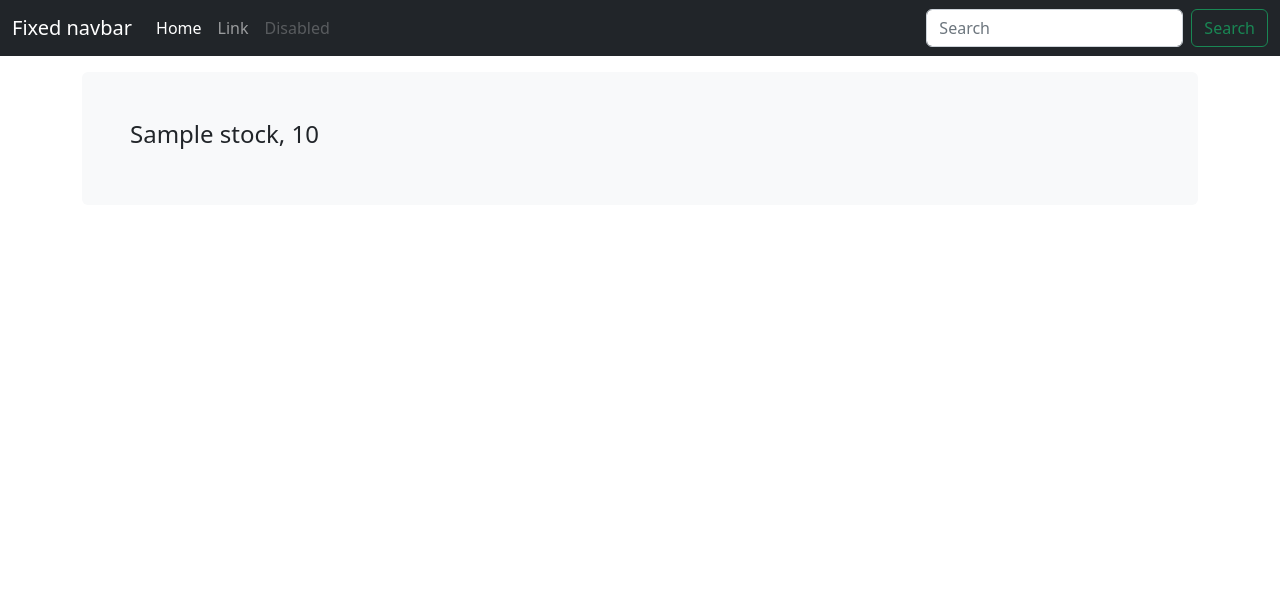
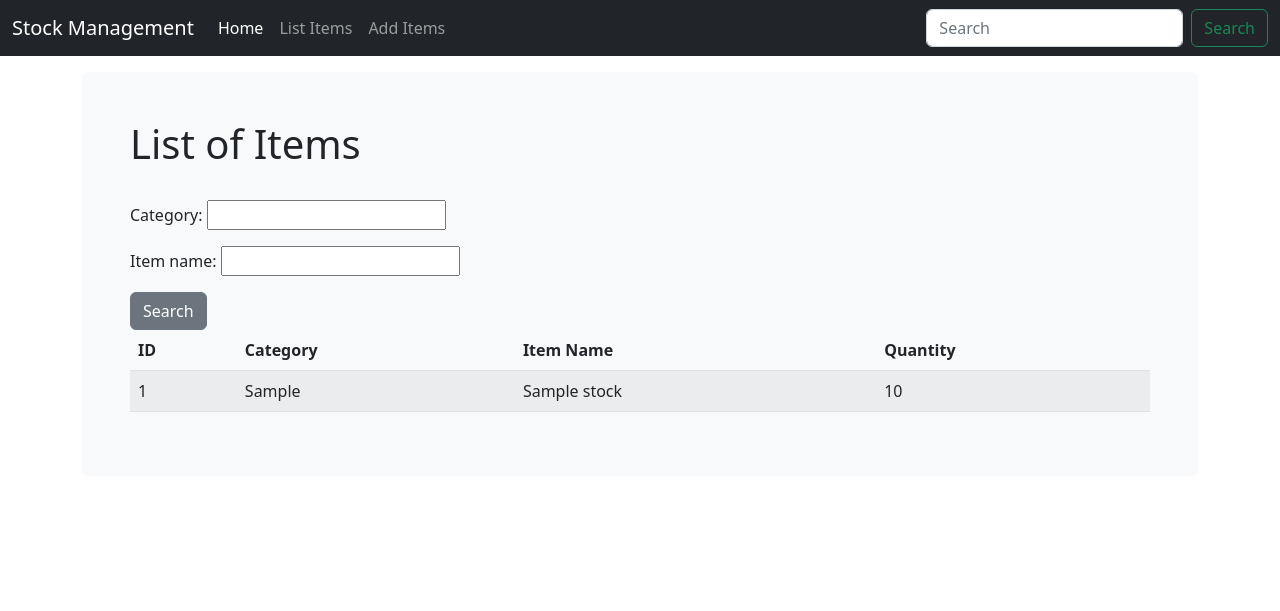
Before and after one commit to Ravishka2000/Stock-Management-System, a Django app: page /listitems/ in a window 1280 px wide. Shown: the top 611 px of the page. Run offline with Django 4.2, Linux system fonts and the light colour scheme; tables that the repository leaves empty hold one stand-in row (values such as "Sample post"); some libraries are stand-ins or nearby versions.

Commit message:
add Search field

```diff
--- a/StockManagementSystem/settings.py
+++ b/StockManagementSystem/settings.py
@@ -37,7 +37,8 @@ INSTALLED_APPS = [
     'django.contrib.sessions',
     'django.contrib.messages',
     'django.contrib.staticfiles',
-    'stockmgmt'
+    'stockmgmt',
+    'crispy_forms',
 ]
 
 MIDDLEWARE = [
@@ -119,6 +120,7 @@ USE_TZ = True
 # https://docs.djangoproject.com/en/4.0/howto/static-files/
 
 STATIC_URL = 'static/'
+CRISPY_TEMPLATE_PACK = 'bootstrap5'
 
 # Default primary key field type
 # https://docs.djangoproject.com/en/4.0/ref/settings/#default-auto-field
--- a/StockManagementSystem/urls.py
+++ b/StockManagementSystem/urls.py
@@ -1,6 +1,7 @@
 from django.contrib import admin
 from django.urls import path
 from stockmgmt import views
+
 
 urlpatterns = [
     path('admin/', admin.site.urls),
--- a/stockmgmt/forms.py
+++ b/stockmgmt/forms.py
@@ -6,3 +6,9 @@ class StockCreateForm(forms.ModelForm):
     class Meta:
         model = Stock
         fields = ['category', 'item_name', 'quantity']
+
+
+class StockSearchForm(forms.ModelForm):
+    class Meta:
+        model = Stock
+        fields = ['category', 'item_name']
--- a/stockmgmt/templates/stockmgmt/additems.html
+++ b/stockmgmt/templates/stockmgmt/additems.html
@@ -2,9 +2,11 @@
 
 {% block body %}
 
-    <form method="post" action="">
+    <h1>Add Item</h1>
+
+    <form method="post" action="" class="form-control">
         {% csrf_token %}
-        {{ form }}
+        {{ form.as_p }}
         <input type="submit" value="Add">
     </form>
 
--- a/stockmgmt/templates/stockmgmt/base.html
+++ b/stockmgmt/templates/stockmgmt/base.html
@@ -7,12 +7,16 @@
         <meta name="description" content="">
         <meta name="author" content="Mark Otto, Jacob Thornton, and Bootstrap contributors">
         <meta name="generator" content="Hugo 0.98.0">
+
         <title>Home</title>
 
         <link rel="canonical" href="https://getbootstrap.com/docs/5.2/examples/navbar-fixed/">
         <link href="{% static 'css/bootstrap.min.css' %}" rel="stylesheet">
         <link href="{% static 'css/navbar-top-fixed.css' %}" rel="stylesheet">
-
+        <!-- CSS only -->
+        <link href="https://cdn.jsdelivr.net/npm/bootstrap@5.2.0-beta1/dist/css/bootstrap.min.css" rel="stylesheet" integrity="sha384-0evHe/X+R7YkIZDRvuzKMRqM+OrBnVFBL6DOitfPri4tjfHxaWutUpFmBp4vmVor" crossorigin="anonymous">
+        <!-- JavaScript Bundle with Popper -->
+        <script src="https://cdn.jsdelivr.net/npm/bootstrap@5.2.0-beta1/dist/js/bootstrap.bundle.min.js" integrity="sha384-pprn3073KE6tl6bjs2QrFaJGz5/SUsLqktiwsUTF55Jfv3qYSDhgCecCxMW52nD2" crossorigin="anonymous"></script>
         <style>
             .bd-placeholder-img {
                 font-size: 1.125rem;
@@ -70,20 +74,20 @@
 
         <nav class="navbar navbar-expand-md navbar-dark fixed-top bg-dark">
             <div class="container-fluid">
-    <a class="navbar-brand" href="#">Fixed navbar</a>
+                <a class="navbar-brand" href="/">Stock Management</a>
                 <button class="navbar-toggler" type="button" data-bs-toggle="collapse" data-bs-target="#navbarCollapse" aria-controls="navbarCollapse" aria-expanded="false" aria-label="Toggle navigation">
                 <span class="navbar-toggler-icon"></span>
                 </button>
                 <div class="collapse navbar-collapse" id="navbarCollapse">
                     <ul class="navbar-nav me-auto mb-2 mb-md-0">
                         <li class="nav-item">
-          <a class="nav-link active" aria-current="page" href="#">Home</a>
+                            <a class="nav-link active" aria-current="page" href="/">Home</a>
                         </li>
                         <li class="nav-item">
-          <a class="nav-link" href="#">Link</a>
+                            <a class="nav-link" href="/listitems">List Items</a>
                         </li>
                         <li class="nav-item">
-          <a class="nav-link disabled">Disabled</a>
+                            <a class="nav-link" href="/additems">Add Items</a>
                         </li>
                     </ul>
                     <form class="d-flex" role="search">
@@ -101,6 +105,7 @@
                 {% endblock %}
             </div>
         </main>
+
         <script src="/docs/5.2/dist/js/bootstrap.bundle.min.js" integrity="sha384-pprn3073KE6tl6bjs2QrFaJGz5/SUsLqktiwsUTF55Jfv3qYSDhgCecCxMW52nD2" crossorigin="anonymous"></script>
     </body>
 </html>
--- a/stockmgmt/templates/stockmgmt/listitems.html
+++ b/stockmgmt/templates/stockmgmt/listitems.html
@@ -2,10 +2,33 @@
 
 {% block body %}
 
-    {% for instance in queryset %}
+    <h1>List of Items</h1>
+    <br>
 
-        <h4>{{ instance.item_name }}, {{ instance.quantity }}</h4>
+    <form method="post" action="">
+        {% csrf_token %}
+        {{ form.as_p }}
+        <input type="submit" value="Search" class="btn btn-secondary">
+    </form>
 
-    {% endfor %}
+    <table class="table table-striped table-hover">
+        <thead>
+            <tr>
+                <th>ID</th>
+                <th>Category</th>
+                <th>Item Name</th>
+                <th>Quantity</th>
+            </tr>
+        </thead>
+
+        {% for instance in queryset %}
+            <tr>
+                <td>{{ forloop.counter }}</td>
+                <td>{{ instance.category }}</td>
+                <td>{{ instance.item_name }}</td>
+                <td>{{ instance.quantity }}</td>
+            </tr>
+        {% endfor %}
+    </table>
 
 {% endblock %}
--- a/stockmgmt/views.py
+++ b/stockmgmt/views.py
@@ -1,6 +1,6 @@
 from django.shortcuts import render, redirect
 from .models import Stock
-from .forms import StockCreateForm
+from .forms import StockCreateForm, StockSearchForm
 
 
 def home(request):
@@ -13,11 +13,23 @@ def home(request):
 
 def list_items(request):
     title = 'List of Items'
+    form = StockSearchForm(request.POST or None)
     queryset = Stock.objects.all()
     context = {
+        "form": form,
         "title": title,
         "queryset": queryset,
     }
+    if request.method == 'POST':
+        queryset = Stock.objects.filter(
+            category__icontains=form['category'].value(),
+            item_name__icontains=form['item_name'].value()
+        )
+        context = {
+            "form": form,
+            "title": title,
+            "queryset": queryset,
+        }
     return render(request, 'stockmgmt/listitems.html', context)
 
 
```
Lines whose indentation alone changed are shown as unchanged.
